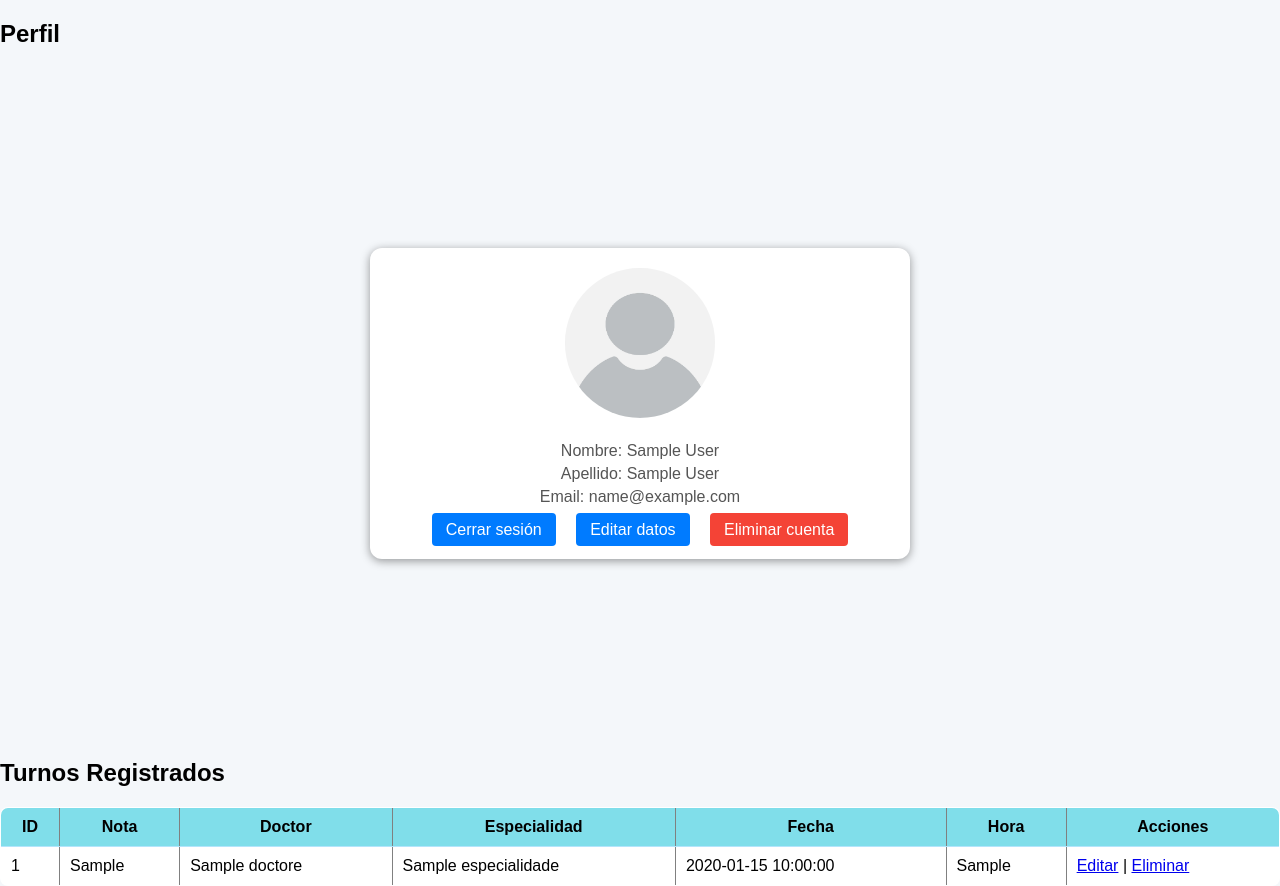
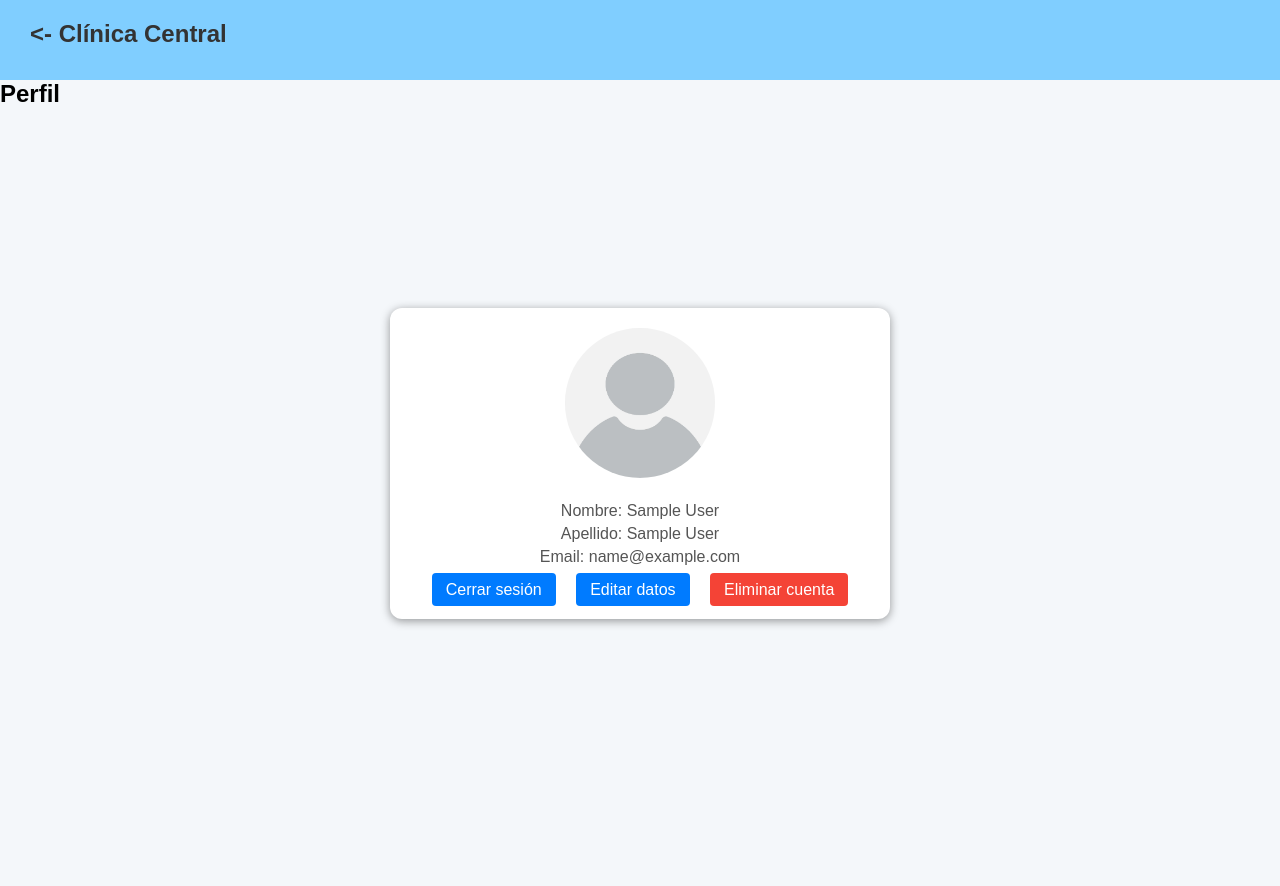
Before and after one commit to Geider10/TP_Integrador, a PHP site: page /userView/profile.php in a window 1280 px wide. After the commit the page ends 626 px from the top, so only its background shows below. Run offline with PHP 8.4, Linux system fonts and the light colour scheme; the visitor is signed in with stand-in values (Sample User, id 1); tables that the repository leaves empty or names only in its code hold one stand-in row (values such as "Sample post").

Commit message:
update the design of profile page

```diff
--- a/src/turnAPi/eliminar_turnos.php
+++ b/src/turnAPi/eliminar_turnos.php
@@ -5,13 +5,13 @@ if (!isset($_GET['id'])) {
     die("Falta el ID del turno");
 }
 
-$id = intval($_GET['id']);
+$id = $_GET['id'];
 
 $stmt = $conn->prepare("DELETE FROM turnos WHERE id = ?");
 $stmt->bind_param("i", $id);
 
 if ($stmt->execute()) {
-    header("Location: ../../view/turnView/Listar_turnos.php");
+    header("Location: ../../view/userView/profile.php");
     exit;
 } else {
     echo "Error al eliminar turno.";
--- a/src/turnAPi/listar_turnos.php
+++ /dev/null
@@ -1,21 +0,0 @@
-<?php
-require_once("../../src/db.php");
-
-$query = "
-SELECT t.id, t.nota, t.fecha, t.hora,
-       d.nombre AS doctor, e.nombre AS especialidad
-FROM turnos t
-JOIN doctores d ON t.id_doctor = d.id
-JOIN especialidades e ON d.id_especialidad = e.id
-ORDER BY t.fecha, t.hora
-";
-
-$result = $conn->query($query);
-$turnos = [];
-
-while ($row = $result->fetch_assoc()) {
-    $turnos[] = $row;
-}
-
-header("Content-Type: application/json");
-echo json_encode($turnos);
--- a/view/specialtyView/specialtyModal.js
+++ b/view/specialtyView/specialtyModal.js
@@ -26,7 +26,6 @@ document.addEventListener("DOMContentLoaded", () => {
     modal.classList.add("hidden");
   });
 
-  // Cerrar modal si se hace clic fuera del contenido
   modal.addEventListener("click", (e) => {
     if (e.target === modal) modal.classList.add("hidden");
   });
--- a/view/style/userStyle/profile.css
+++ b/view/style/userStyle/profile.css
@@ -1,9 +1,24 @@
-body {
+*{
+  margin: 0;
+  padding: 0;
+  box-sizing: border-box;
+}
+body{
   font-family: Arial, sans-serif;
   background-color: #f4f7fa;
-  margin: 0;
-  padding: 0;
 }
+header {
+  background-color: #80CEFF;
+  padding: 20px 30px;
+  width: 100%;
+  height: 80px;
+}
+header a {
+  text-decoration: none;
+  color: #333;
+
+}
+
 .profile-container {
   max-width: 500px;
   background: #fff;
@@ -66,3 +81,12 @@ td {
   padding: 10px;
   border-top: 1px solid #b3e5fc;
 }
+td a, button{
+  margin: 4px;
+  padding: 8px 14px;
+  border: none;
+  color: white;
+  border-radius: 4px;
+  text-decoration: none;
+  cursor: pointer;
+}
--- a/view/userView/profile.php
+++ b/view/userView/profile.php
@@ -1,4 +1,5 @@
 <?php
+require_once("../../src/db.php");
 session_start();
 if (!isset($_SESSION["user_id"])) {
   header("Location: ../index.html");
@@ -9,6 +10,14 @@ $id = $_SESSION["user_id"];
 $name = $_SESSION["user_name"];
 $lastName = $_SESSION["user_lastName"];
 $email = $_SESSION["user_email"];
+$userRole = $_SESSION["user_role"];
+
+$turnosUser = $conn->query("SELECT t.id ,e.nombre AS especialidad, d.nombre AS doctor, t.fecha, t.hora
+                                  FROM turnos t
+                                  JOIN especialidades e ON t.id_especialidad = e.id
+                                  JOIN doctores d ON t.id_doctor = d.id
+                                  WHERE t.id_user = $id
+                                  ORDER BY t.fecha, t.hora");
 ?>
 <!DOCTYPE html>
 <html lang="es">
@@ -18,6 +27,14 @@ $email = $_SESSION["user_email"];
   <link rel="stylesheet" href="../style/userStyle/profile.css"/>
 </head>
 <body>
+  <header class="header">
+  <div>
+      <a href="../index.php">
+          <h2><- Clínica Central</h2>
+      </a>
+  </div>
+  </header>
+
   <h2>Perfil</h2>
   <div class="profile-container">
     <img src="../img/usuario.jpg" alt="User Avatar" width="150" height="150">
@@ -31,43 +48,38 @@ $email = $_SESSION["user_email"];
     </div>
   </div>
 
+  <?php if ($userRole == 2): ?>
     <h2>Turnos Registrados</h2>
     <table border="1">
       <thead>
         <tr>
-        <th>ID</th>
-        <th>Nota</th>
+          <th>Especialidad</th>
           <th>Doctor</th>
-        <th>Especialidad</th>
           <th>Fecha</th>
           <th>Hora</th>
           <th>Acciones</th>
         </tr>
       </thead>
-    <tbody id="tablaTurnos"></tbody>
-  </table>
-
-  <script>
-    fetch("../../src/turnApi/listar_turnos.php")
-      .then(r => r.json())
-      .then(data => {
-        const tabla = document.getElementById("tablaTurnos");
-        tabla.innerHTML = data.map(t => `
+      <tbody id="tablaTurnos">
+        <?php while ($turno = $turnosUser->fetch_assoc()): ?>
           <tr>
-            <td>${t.id}</td>
-            <td>${t.nota}</td>
-            <td>${t.doctor}</td>
-            <td>${t.especialidad}</td>
-            <td>${t.fecha}</td>
-            <td>${t.hora}</td>
+            <td><?= htmlspecialchars($turno['especialidad']) ?></td>
+            <td><?= htmlspecialchars($turno['doctor']) ?></td>
+            <td><?= htmlspecialchars($turno['fecha']) ?></td>
+            <td><?= htmlspecialchars($turno['hora']) ?></td>
             <td>
-              <a href="Editar_turnos.php?id=${t.id}">Editar</a> |
-              <a href="../../src/turnApi/eliminar_turnos.php?id=${t.id}" onclick="return confirm('¿Seguro que deseas eliminar este turno?')">Eliminar</a>
+                <button class="btn-edit"
+                  data-id="<?= $row['id'] ?>"
+                  data-name="<?= $row['nombre'] ?>">
+                  Editar
+                </button>
+              <a class="btn-delete" href="../../src/turnApi/eliminar_turnos.php?id=<?= $turno['id'] ?>">Cancelar</a>
             </td>
           </tr>
-        `).join("");
-      });
-  </script>
+        <?php endwhile; ?>
+      </tbody>
+    </table>
+  <?php endif; ?>
 
 </body>
 </html>
```
Also changed, not shown: view/style/userStyle/login.css (+6 -11 lines), view/turnView/listar_turnos.php (deleted, +0 -49 lines), view/turnView/filterDoctors.js (deleted). Lines whose indentation alone changed are shown as unchanged.
